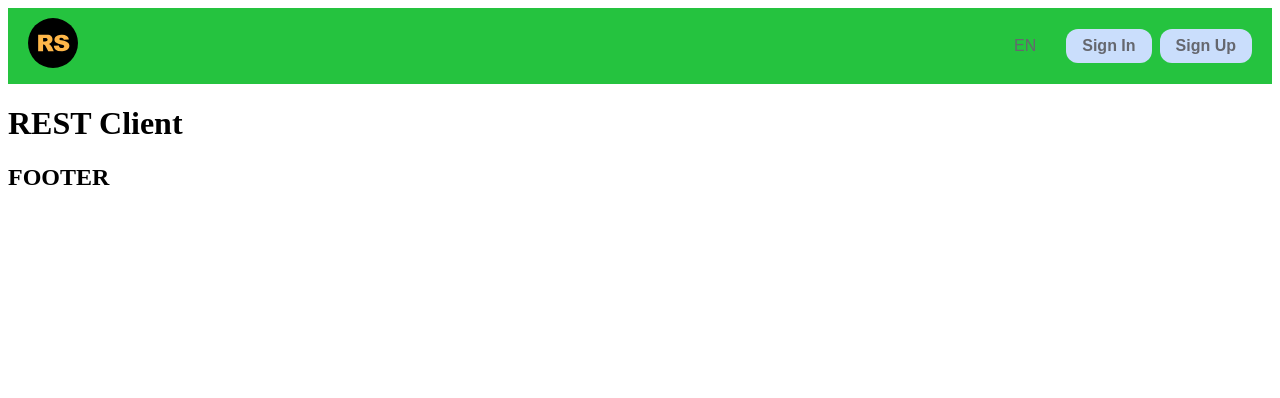
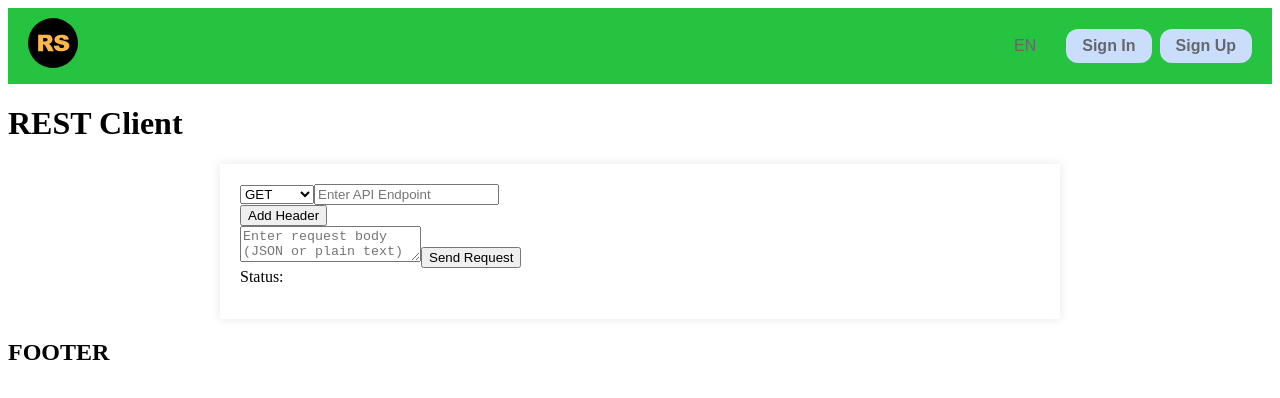
Before and after one commit to lustrochka/Graphiql-app, a Next.js app: page /restclient in a window 1280 px wide. Shown: the top 398 px of the page. Built offline with nearby package versions, Linux system fonts and the light colour scheme.

Commit message:
Add RestClient component: Implemented HTTP request functionality with method selection, URL input, headers editor, and body editor.

```diff
--- a/src/components/RestClient/RestClient.tsx
+++ b/src/components/RestClient/RestClient.tsx
@@ -1,3 +1,65 @@
-const RestClient: React.FC = () => <div>RestClient</div>;
+import styles from "./components/page.module.css";
+import React, { useState } from "react";
+import MethodSelector from "./components/MethodSelector";
+import UrlInput from "./components/UrlInput";
+import HeadersEditor from "./components/HeadersEditor";
+import BodyEditor from "./components/BodyEditor";
+import ResponseSection from "./components/ResponseSection";
+
+const RestClient: React.FC = () => {
+  const [method, setMethod] = useState<string>("GET");
+  const [url, setUrl] = useState<string>("");
+  const [headers, setHeaders] = useState<{ key: string; value: string }[]>([]);
+  const [body, setBody] = useState<string>("");
+  const [statusCode, setStatusCode] = useState<number | null>(null);
+  const [responseBody, setResponseBody] = useState<string>("");
+
+  const sendRequest = async () => {
+    try {
+      const options: RequestInit = {
+        method,
+        headers: headers.reduce(
+          (acc, header) => {
+            acc[header.key] = header.value;
+            return acc;
+          },
+          {} as Record<string, string>,
+        ),
+      };
+
+      if (method !== "GET" && method !== "DELETE") {
+        options.body = body;
+      }
+
+      const response = await fetch(url, options);
+      const text = await response.text();
+
+      setStatusCode(response.status);
+
+      try {
+        const json = JSON.parse(text);
+        setResponseBody(JSON.stringify(json, null, 2));
+      } catch {
+        setResponseBody(text);
+      }
+    } catch (error) {
+      setStatusCode(500);
+      setResponseBody(`Error: ${error.message}`);
+    }
+  };
+
+  return (
+    <div>
+      <div className={styles.container}>
+        <MethodSelector method={method} setMethod={setMethod} />
+        <UrlInput url={url} setUrl={setUrl} />
+        <HeadersEditor headers={headers} setHeaders={setHeaders} />
+        <BodyEditor body={body} setBody={setBody} />
+        <button onClick={sendRequest}>Send Request</button>
+        <ResponseSection statusCode={statusCode} responseBody={responseBody} />
+      </div>
+    </div>
+  );
+};
 
 export default RestClient;
--- /dev/null
+++ b/src/components/RestClient/components/BodyEditor.tsx
@@ -0,0 +1,16 @@
+import React from 'react';
+
+interface BodyEditorProps {
+  body: string;
+  setBody: (body: string) => void;
+}
+
+const BodyEditor: React.FC<BodyEditorProps> = ({ body, setBody }) => (
+  <textarea
+    value={body}
+    onChange={(e) => setBody(e.target.value)}
+    placeholder="Enter request body (JSON or plain text)"
+  />
+);
+
+export default BodyEditor;
--- /dev/null
+++ b/src/components/RestClient/components/HeadersEditor.tsx
@@ -0,0 +1,51 @@
+import React, { useState } from "react";
+
+interface Header {
+  key: string;
+  value: string;
+}
+
+interface HeadersEditorProps {
+  headers: Header[];
+  setHeaders: (headers: Header[]) => void;
+}
+
+const HeadersEditor: React.FC<HeadersEditorProps> = ({
+  headers,
+  setHeaders,
+}) => {
+  const addHeader = () => {
+    setHeaders([...headers, { key: "", value: "" }]);
+  };
+
+  const updateHeader = (index: number, key: string, value: string) => {
+    const updatedHeaders = headers.map((header, i) =>
+      i === index ? { key, value } : header,
+    );
+    setHeaders(updatedHeaders);
+  };
+
+  return (
+    <div>
+      <button onClick={addHeader}>Add Header</button>
+      {headers.map((header, index) => (
+        <div key={index}>
+          <input
+            type="text"
+            placeholder="Header Key"
+            value={header.key}
+            onChange={(e) => updateHeader(index, e.target.value, header.value)}
+          />
+          <input
+            type="text"
+            placeholder="Header Value"
+            value={header.value}
+            onChange={(e) => updateHeader(index, header.key, e.target.value)}
+          />
+        </div>
+      ))}
+    </div>
+  );
+};
+
+export default HeadersEditor;
--- /dev/null
+++ b/src/components/RestClient/components/MethodSelector.tsx
@@ -0,0 +1,21 @@
+import React from 'react';
+
+interface MethodSelectorProps {
+  method: string;
+  setMethod: (method: string) => void;
+}
+
+const MethodSelector: React.FC<MethodSelectorProps> = ({
+  method,
+  setMethod,
+}) => (
+  <select value={method} onChange={(e) => setMethod(e.target.value)}>
+    {['GET', 'POST', 'PUT', 'DELETE', 'PATCH'].map((method) => (
+      <option key={method} value={method}>
+        {method}
+      </option>
+    ))}
+  </select>
+);
+
+export default MethodSelector;
--- /dev/null
+++ b/src/components/RestClient/components/ResponseSection.tsx
@@ -0,0 +1,18 @@
+import React from 'react';
+
+interface ResponseSectionProps {
+  statusCode: number;
+  responseBody: string;
+}
+
+const ResponseSection: React.FC<ResponseSectionProps> = ({
+  statusCode,
+  responseBody,
+}) => (
+  <div>
+    <div>Status: {statusCode}</div>
+    <pre>{responseBody}</pre>
+  </div>
+);
+
+export default ResponseSection;
--- /dev/null
+++ b/src/components/RestClient/components/UrlInput.tsx
@@ -0,0 +1,17 @@
+import React from 'react';
+
+interface UrlInputProps {
+  url: string;
+  setUrl: (url: string) => void;
+}
+
+const UrlInput: React.FC<UrlInputProps> = ({ url, setUrl }) => (
+  <input
+    type="text"
+    value={url}
+    onChange={(e) => setUrl(e.target.value)}
+    placeholder="Enter API Endpoint"
+  />
+);
+
+export default UrlInput;
--- /dev/null
+++ b/src/components/RestClient/components/page.module.css
@@ -0,0 +1,45 @@
+/* Container for REST Client */
+.container {
+  max-width: 800px;
+  margin: 20px auto;
+  padding: 20px;
+  background-color: #fff;
+  box-shadow: 0 0 10px rgba(0, 0, 0, 0.1);
+}
+
+.restClient {
+  padding: 20px;
+  border: 1px solid #ccc;
+  background-color: #f9f9f9;
+}
+
+.inputGroup {
+  display: flex;
+  gap: 10px;
+}
+
+.select,
+.input {
+  flex: 1;
+  padding: 10px;
+  border: 1px solid #ccc;
+  border-radius: 4px;
+  margin-bottom: 10px;
+}
+
+.textArea {
+  width: 100%;
+  padding: 10px;
+  border: 1px solid #ccc;
+  border-radius: 4px;
+  margin-bottom: 10px;
+  resize: vertical;
+}
+
+.responseSection {
+  margin-top: 20px;
+  padding: 20px;
+  background-color: #e9ecef;
+  border: 1px solid #ccc;
+  border-radius: 4px;
+}
--- a/src/pages/restclient.tsx
+++ b/src/pages/restclient.tsx
@@ -1,7 +1,10 @@
+import RestClient from "../components/RestClient/RestClient";
+
 const RestClientPage: React.FC = () => {
   return (
     <main>
       <h1>REST Client</h1>
+      <RestClient />
     </main>
   );
 };
```
Also changed, not shown: 1 other file (tests, documents, lock files or other folders).
